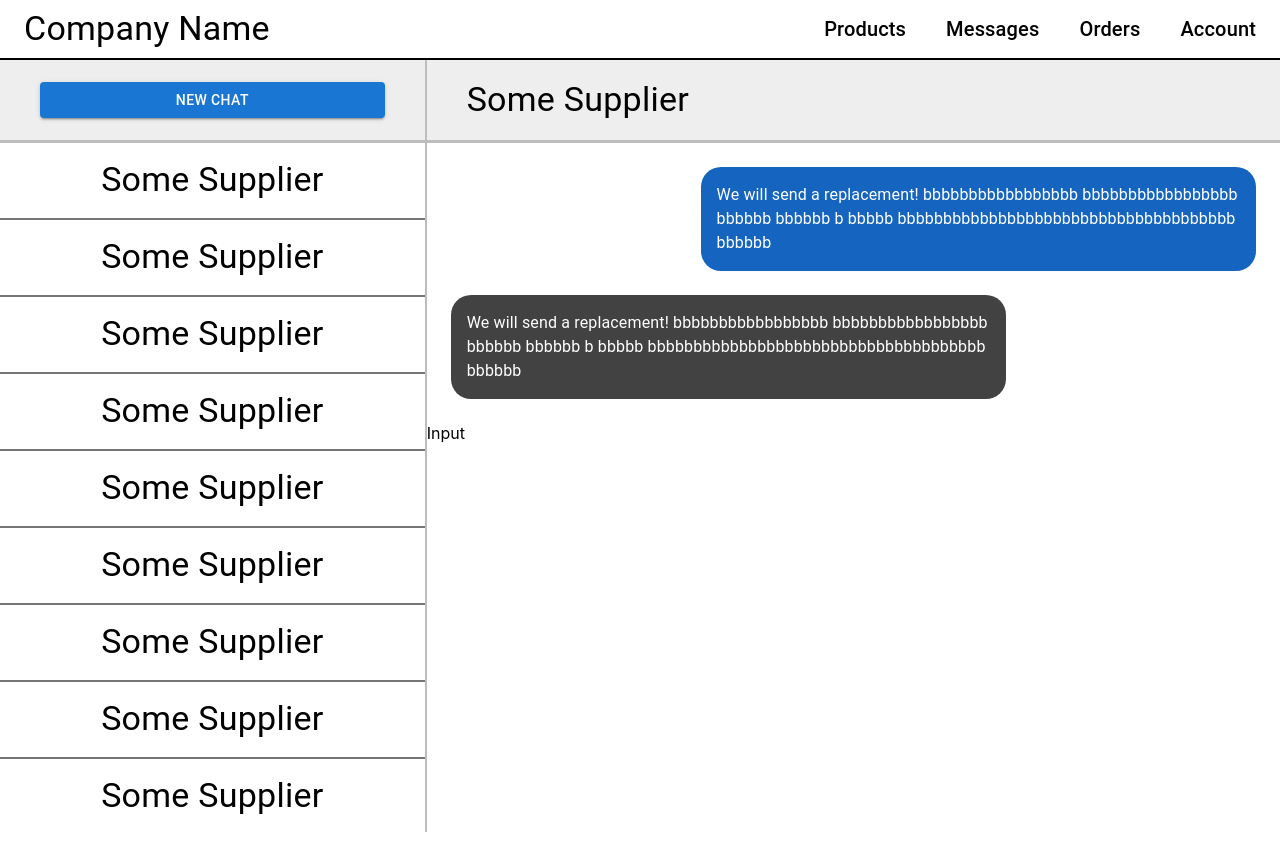
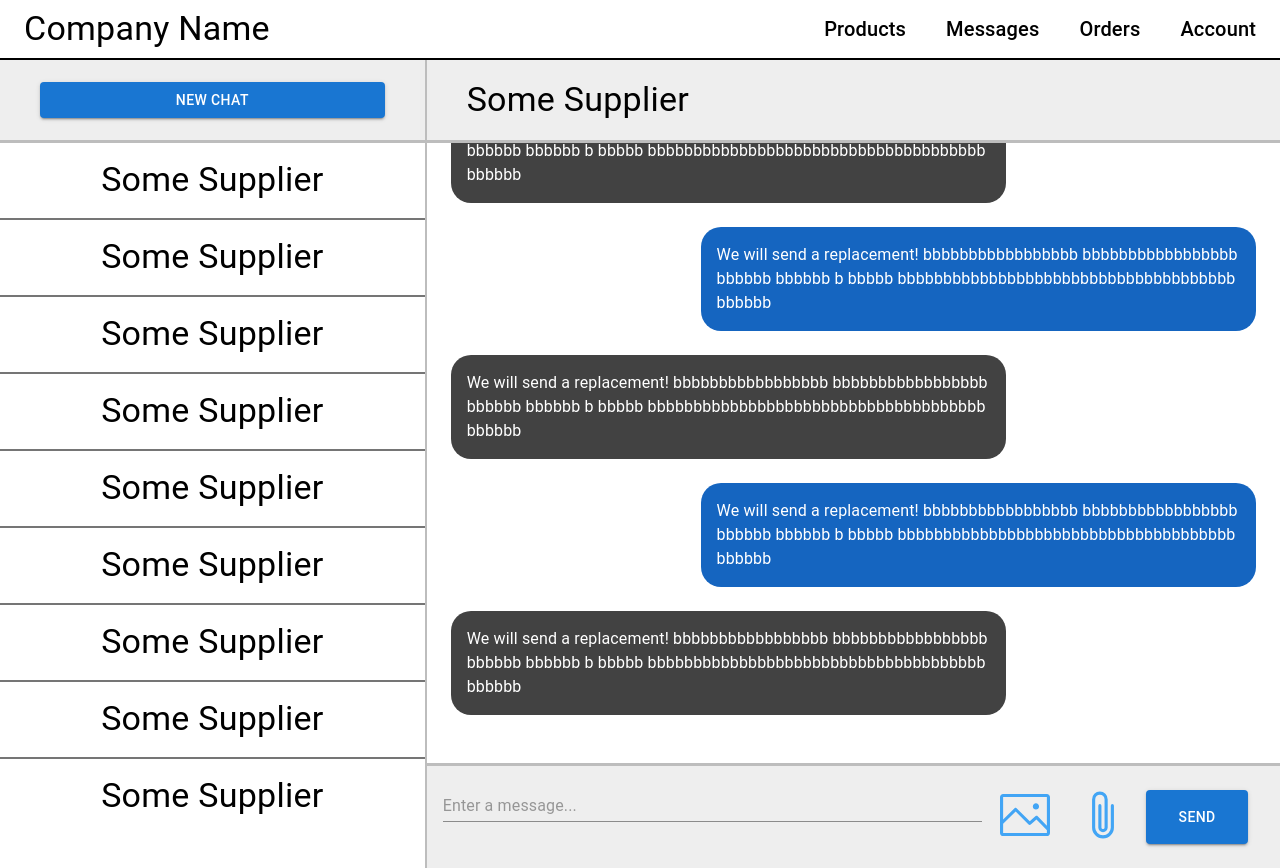
Before and after one commit to AndrewArcherERA/final_project_client, a React (Create React App) app: page /supplierDashboard/messages in a window 1280 px wide. Before the commit the page ends 832 px from the top, so only its background shows below. Built offline with nearby package versions, Linux system fonts and the light colour scheme.

Commit message:
feature: message page structure complete

```diff
--- a/src/pages/messages/Messages.jsx
+++ b/src/pages/messages/Messages.jsx
@@ -1,11 +1,17 @@
-import { Box, Button, Grid2, Typography } from "@mui/material";
+import { Box, Button, Grid2, Input, Typography } from "@mui/material";
 import { blue, grey, red } from "@mui/material/colors";
-import React from "react";
+import React, { useEffect, useRef } from "react";
 import styles from "./messages.module.scss";
-import { TbTextWrap } from "react-icons/tb";
+import { SlPicture } from "react-icons/sl";
+import { BsPaperclip } from "react-icons/bs";
 
 // TODO: Messages needed to be stored in redux for easier rendering of messages
 function Messages() {
+    function ScrollToBottom() {
+        const elementRef = useRef();
+        useEffect(() => elementRef.current.scrollIntoView());
+        return <div ref={elementRef} />;
+    }
     return (
         <Grid2 container size={12} height={"94.1vh"}>
             <Grid2 item size={4} borderRight={2} borderColor={grey[400]}>
@@ -59,12 +65,95 @@ function Messages() {
                 >
                     <Typography variant="h4">Some Supplier</Typography>
                 </Box>
-                <Box p={3} display={"flex"} flexDirection={"column"} gap={3}>
+                <Box
+                    p={3}
+                    display={"flex"}
+                    flexDirection={"column"}
+                    gap={3}
+                    height={"71.5vh"}
+                    className={styles.messageContainer}
+                >
                     {/* Logic to render recipient vs sender message */}
                     <Sender />
                     <Recipient />
+                    <Sender />
+                    <Recipient />
+                    <Sender />
+                    <Recipient />
+                    <Sender />
+                    <Recipient />
+                    <Sender />
+                    <Recipient />
+                    <Sender />
+                    <Recipient />
+                    <Sender />
+                    <Recipient />
+                    <Sender />
+                    <Recipient />
+                    <Sender />
+                    <Recipient />
+                    <Sender />
+                    <Recipient />
+                    <ScrollToBottom />
                 </Box>
-                <Box>Input</Box>
+                <Box
+                    height={70}
+                    borderTop={3}
+                    color={grey[400]}
+                    bgcolor={grey[200]}
+                    p={2}
+                >
+                    <Grid2
+                        container
+                        height={"100%"}
+                        alignItems={"center"}
+                        spacing={3}
+                    >
+                        <form className={styles.form}>
+                            <Grid2 item size={8}>
+                                <Input
+                                    type="text"
+                                    placeholder="Enter a message..."
+                                    className={styles.textInput}
+                                    fullWidth
+                                />
+                            </Grid2>
+                            <Grid2 item size={4} display={"flex"} gap={1}>
+                                <div>
+                                    <label
+                                        for="images"
+                                    >
+                                        <SlPicture size={50} />
+                                    </label>
+                                    <input
+                                        id="images"
+                                        style={{ display: "none" }}
+                                        type="file"
+                                    />
+                                </div>
+                                <div>
+                                    <label
+                                        for="files"
+                                    >
+                                        <BsPaperclip size={50} />
+                                    </label>
+                                    <input
+                                        id="files"
+                                        style={{ display: "none" }}
+                                        type="file"
+                                    />
+                                </div>
+                                <Button
+                                    variant="contained"
+                                    fullWidth
+                                    type="submit"
+                                >
+                                    Send
+                                </Button>
+                            </Grid2>
+                        </form>
+                    </Grid2>
+                </Box>
             </Grid2>
         </Grid2>
     );
@@ -73,7 +162,13 @@ function Messages() {
 function Sender(message) {
     return (
         <Box display={"flex"} justifyContent={"flex-end"}>
-            <Box bgcolor={blue[800]} maxWidth={"65%"} p={2} borderRadius={5} color={"white"}>
+            <Box
+                bgcolor={blue[800]}
+                maxWidth={"65%"}
+                p={2}
+                borderRadius={5}
+                color={"white"}
+            >
                 <Typography className={styles.message} maxWidth={"100%"}>
                     We will send a replacement! bbbbbbbbbbbbbbbbb
                     bbbbbbbbbbbbbbbbb bbbbbb bbbbbb b bbbbb
@@ -87,7 +182,13 @@ function Sender(message) {
 function Recipient(message) {
     return (
         <Box display={"flex"} justifyContent={"flex-start"}>
-            <Box bgcolor={grey[800]} maxWidth={"65%"} p={2} borderRadius={5} color={"white"}>
+            <Box
+                bgcolor={grey[800]}
+                maxWidth={"65%"}
+                p={2}
+                borderRadius={5}
+                color={"white"}
+            >
                 <Typography className={styles.message} maxWidth={"100%"}>
                     We will send a replacement! bbbbbbbbbbbbbbbbb
                     bbbbbbbbbbbbbbbbb bbbbbb bbbbbb b bbbbb
--- a/src/pages/messages/messages.module.scss
+++ b/src/pages/messages/messages.module.scss
@@ -9,3 +9,31 @@
 .message {
     word-break: break-all;
 }
+
+.messageContainer {
+    overflow-y: scroll;
+    max-height: 71.5vh;
+}
+
+label {
+    border-radius: 10px;
+    color: #42a5f5;
+    padding: 5px 10px;
+    font-family: "Helvetica", sans-serif;
+    transition: 0.5s;
+    min-height: 100px;
+}
+
+label:hover {
+    color: #1565c0;
+}
+
+.form {
+    display: flex;
+    gap: 8px;
+    width: 100%;
+}
+
+.textInput {
+    font-size: x-large;
+}
```
Also changed, not shown: 1 other file (tests, documents, lock files or other folders).
